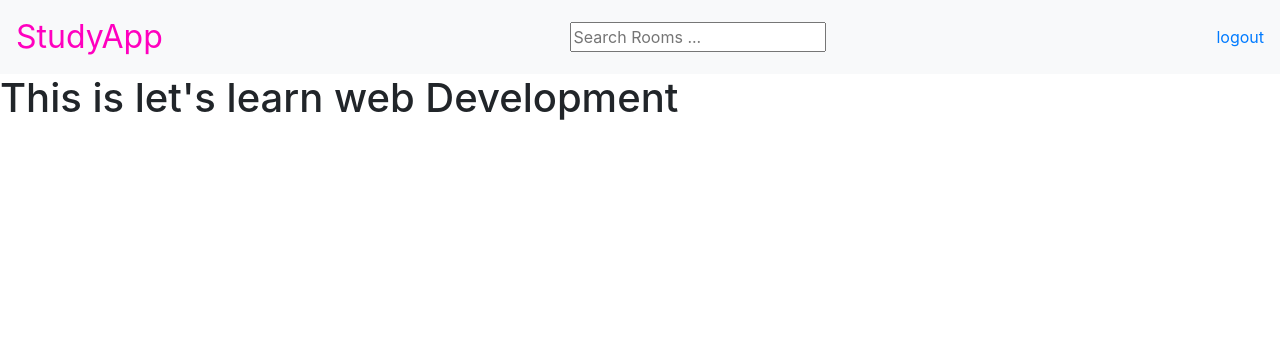
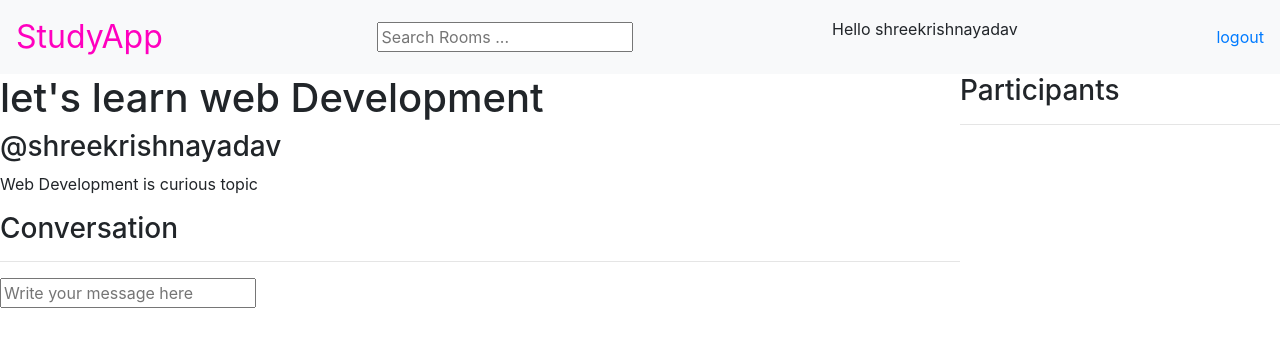
Before and after one commit to srikriydv/study-app-Django-project-1, a Django app: page /room/2/ in a window 1280 px wide. Shown: the top 347 px of the page. Run offline with Django 5.2, Linux system fonts and the light colour scheme; a user stored in the database is signed in; data comes from the database, SQL or seed files in the repository; both versions use the stored data as it was after the commit; some libraries are stand-ins or nearby versions.

Commit message:
Added restrictions, chatroom, participants

```diff
--- a/studybud/base/models.py
+++ b/studybud/base/models.py
@@ -8,16 +8,12 @@ class Topic(models.Model):
     def __str__(self):
         return self.name
 
-
-
-
-
 class Room(models.Model):
     host = models.ForeignKey(User, on_delete=models.SET_NULL, null=True)
     topic = models.ForeignKey(Topic, on_delete=models.SET_NULL, null=True)
     name = models.CharField(max_length=200)
     description = models.TextField(null=True, blank=True)
-    # participants =
+    participants = models.ManyToManyField(User, related_name='participants', blank=True)
     updated = models.DateTimeField(auto_now=True)
     created = models.DateTimeField(auto_now_add=True)
 
--- a/studybud/base/templates/base/home.html
+++ b/studybud/base/templates/base/home.html
@@ -22,8 +22,10 @@
                         <div>
                             <span>@{{room.host.username}}</span>
                             <h3> {{room.id}} --- <a href="/room/{{room.id}}">{{room.name}}</a></h3>
-                            <a href= "{% url 'update-room' room.id %}">update </a>
-                            <a href= "{% url 'delete-room' room.id %}">delete </a>
+                            {% if request.user == room.host %}
+                            <a href= "{% url 'update-room' room.id %}"> Edit </a>
+                            <a href= "{% url 'delete-room' room.id %}"> delete </a>
+                            {% endif %}
                             <small> {{room.topic.name}}</small>
                             <hr>
                         </div>
--- a/studybud/base/templates/base/navbar.html
+++ b/studybud/base/templates/base/navbar.html
@@ -7,7 +7,8 @@
       <input type = "text" name = "q" placeholder = "Search Rooms ..." />
     </form>
     {% if request.user.is_authenticated %}
-      <a href = "{% url "logout" %}"> logout </a>
+    <p> Hello {{request.user}}</p>
+    <a href = "{% url "logout" %}"> logout </a>
     {% else %}
       <a href = "{% url "login" %}"> login </a>
     {% endif %}
--- a/studybud/base/templates/base/room.html
+++ b/studybud/base/templates/base/room.html
@@ -2,10 +2,42 @@
 {% extends "base/main.html" %}
 
 {% block content %}
+<div class="room-container">
+    <div>
+        <h1> {{room.name}} </h1>
+        <h3> @{{room.host}} </h3>
 
-<h1> This is {{room.name}} </h1>
+        <p> {{room.description}}</p>
+        <div class="comment-wrapper">
+            <h3> Conversation</h3>
+            <hr>
+            {% for message in room_messages %}
+                <div>
+                    <small>@{{message.user}} –– {{message.created|timesince}} ago </small>
+                    <p>{{message.body}}</p>
+                    <hr>
+                </div>
+            {% endfor %}
+        </div>
+        {% if request.user.is_authenticated %}
+        <div class = "comment-form">
+            <form method="POST" action="">
+                {% csrf_token %}
+                <input type="text" name="body" placeholder="Write your message here">
+            </form>
+        </div>
+        {% endif %}
+    </div>
+    <div>
+        <h3> Participants</h3>
+        <hr>
+        {% for participant in participants %}
+            <div>
+                <p> @{{participant.username}}</p>
+            </div>
 
 
-
-
+        {% endfor %}
+    </div>
+</div>
 {% endblock content %}
--- a/studybud/base/urls.py
+++ b/studybud/base/urls.py
@@ -9,6 +9,7 @@ urlpatterns = [
     path("delete-record/<str:pk>", view=views.deleteRoom, name='delete-room'),
     path("login", view=views.loginPage, name='login'),
     path("logout", view=views.logoutUser, name='logout'),
+     path("register", view=views.registerPage, name='register'),
 
 
 ]
--- a/studybud/base/views.py
+++ b/studybud/base/views.py
@@ -1,10 +1,15 @@
 from django.shortcuts import render, redirect
+from django.http import HttpResponse
 from django.db.models import Q
 from django.contrib.auth.models import User
 from django.contrib import messages
+from django.contrib.auth.decorators import login_required
 from django.contrib.auth import login, logout, authenticate
-from .models import Room, Topic
+from django.contrib.auth.forms import UserCreationForm
+from .models import Room, Topic, Message
 from .forms import RoomForm, UpdateForm
+
+
 # Create your views here.
 # rooms = [
 #     {'id' : 1, 'name' : 'lets learn python'},
@@ -13,7 +18,7 @@ from .forms import RoomForm, UpdateForm
 # ]
 
 
-
+# Search Operation
 def home(request):
     q = request.GET.get('q') if request.GET.get('q') != None else ''
     rooms = Room.objects.filter(
@@ -26,12 +31,23 @@ def home(request):
     context = {'rooms':rooms, 'topics': topics, 'room_count':room_count}
     return render(request, "base/home.html", context)
 
+# Read Operation
 def room(request,pk):
     room = Room.objects.get(id=pk)
-    context = {'room':room}
+    room_messages = room.message_set.all().order_by('-created')
+    participants = room.participants.all()
+    if request.method == "POST":
+        message = Message.objects.create(
+            user = request.user,
+            room = room,
+            body=request.POST.get('body')
+        )
+        return redirect('room', pk=room.id)
+    context = {'room':room, 'room_messages': room_messages, 'participants': participants}
     return render(request, "base/room.html", context)
 
-
+# Create operation
+@login_required(login_url='login')
 def createRoom(request):
     form = RoomForm()
     if request.method == 'POST':
@@ -42,10 +58,13 @@ def createRoom(request):
     context = {'form': form}
     return render(request, 'base/room_form.html', context)
 
-
+# Update Operation
+@login_required(login_url='login')
 def updateRoom(request, pk):
     room = Room.objects.get(id = pk)
     form = UpdateForm(instance=room)
+    # if request.user != room.host:
+    #     return HttpResponse('you are not allowed here')
     if request.method == "POST":
         form = UpdateForm(request.POST, instance=room)
         if form.is_valid():
@@ -54,17 +73,24 @@ def updateRoom(request, pk):
     context= {'form': form}
     return render(request, 'base/room_form.html', context=context)
 
+# Delete Operation
+@login_required(login_url='login')
 def deleteRoom(request, pk):
     room = Room.objects.get(id=pk)
+    # if request.user != room.host:
+    #     return HttpResponse('You are not allowed to delete the room')
     if request.method == "POST":
         room.delete()
         return redirect('home')
     return render(request, 'base/delete.html', {'obj': room})
 
-
+# Login and Authentication
 def loginPage(request):
+    page = 'login'
+    if request.user.is_authenticated:
+        return redirect('home')
     if request.method == "POST":
-        username = request.POST.get('username')
+        username = request.POST.get('username').lower()
         password = request.POST.get('password')
         try:
             user = User.objects.get(username=username)
@@ -76,10 +102,24 @@ def loginPage(request):
             return redirect('home')
         else:
             messages.error(request, 'username or password doesnot exist')
-    context={}
+    context={'page':page}
     return render(request, 'base/login_register.html', context)
 
 
 def logoutUser(request):
     logout(request)
     return redirect('home')
+
+def registerPage(request):
+    form = UserCreationForm()
+    if request.method == "POST":
+        form = UserCreationForm(request.POST)
+        if form.is_valid():
+            user = form.save(commit = False)
+            user.username = user.username.lower()
+            user.save()
+            login(request, user)
+            return redirect('home')
+        else:
+            messages.error(request, "An error occured during registration")
+    return render(request, 'base/login_register.html', {'form': form})
--- a/studybud/static/css/style.css
+++ b/studybud/static/css/style.css
@@ -8,3 +8,8 @@
   grid-template-columns: 1fr 3fr;
 
 }
+.room-container{
+  display: grid;
+  grid-template-columns: 3fr 1fr;
+
+}
```
Also changed, not shown: studybud/base/templates/base/login_register.html (+15 -0 lines), studybud/base/migrations/0004_alter_room_options.py (added), studybud/base/migrations/0005_room_participants.py (added), studybud/db.sqlite3.
